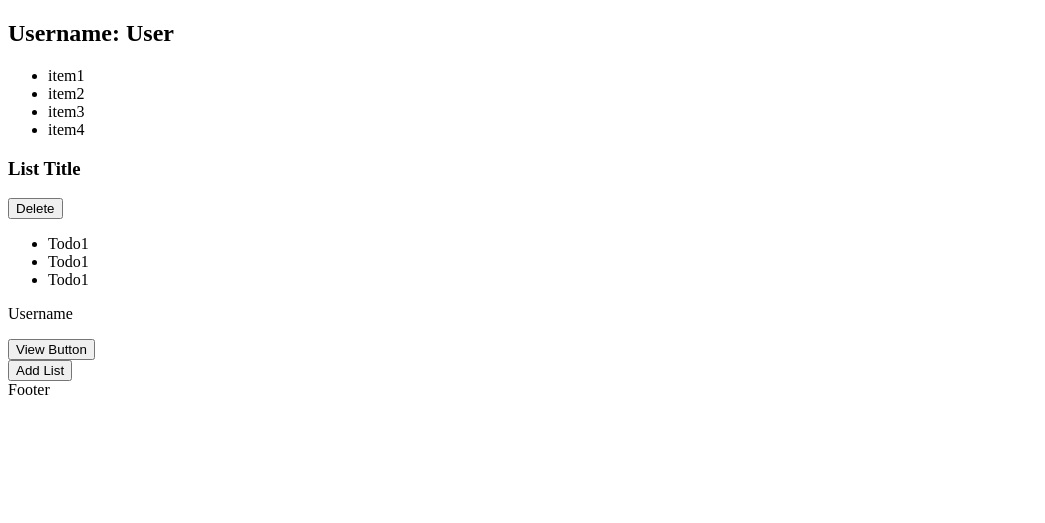
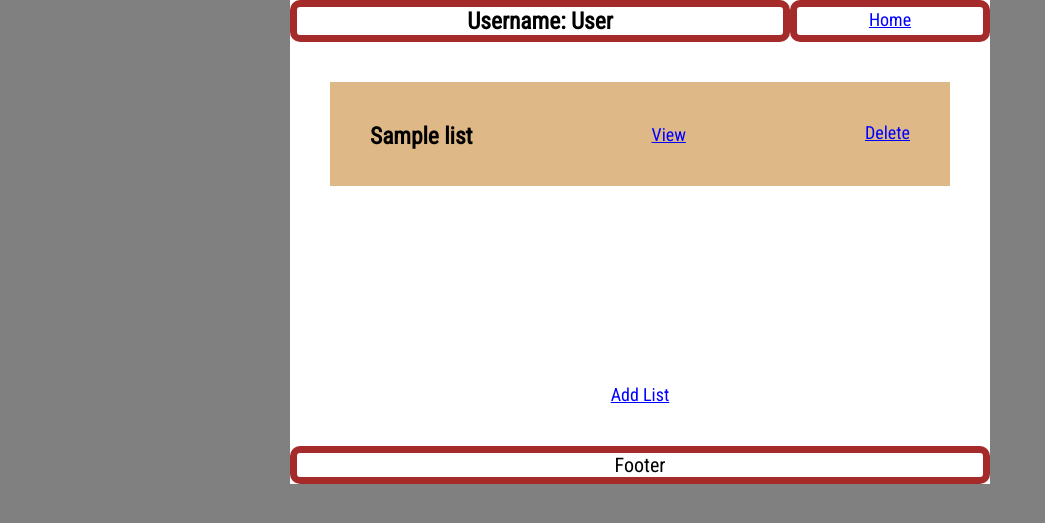
Before and after one commit to 99050823/Blok-4, a PHP site: page / in a window 1280 px wide. Shown: the top 523 px of the page, without its empty margins (0-1045 px from the left). Run offline with PHP 8.4, Linux system fonts and the light colour scheme; tables that the repository leaves empty or names only in its code hold one stand-in row (values such as "Sample post").

Commit message:
Commit - TO-DO : Added more PHP
- Added a list add button.
- List data from a form to the database.
- Added functionality to fetch list data and position it on the index.
- Added some more styling to the list elements.
- Added functionality to delete lists
- Added functionality to view a specific list.

```diff
--- /dev/null
+++ b/To-Do - Project/PHP/connect.php
@@ -0,0 +1,17 @@
+<?php
+
+    $servername = "localhost";
+    $username = "root";
+    $password = "root";
+    $database = "to-do";
+
+    $conn = new mysqli($servername, $username, $password, $database);
+    $testVal = "conn Test";
+
+    if ($conn->connect_error) {
+        die("Connection failed: " . $conn->connect_error);
+    } else {
+        echo "<script>console.log('Connected successfully')</script>";
+    }
+
+?>
--- a/To-Do - Project/Style/style.css
+++ b/To-Do - Project/Style/style.css
@@ -0,0 +1,83 @@
+* {
+    margin: 0;
+    padding: 0;
+}
+
+body {
+    display: flex;
+    justify-content: center;
+    font-size: 20px;
+    background-color: gray;
+    font-family: 'Roboto Condensed', sans-serif;
+}
+
+.container {
+    text-align: center;
+    background-color: white;
+}
+
+header {
+    width: 700px;
+    display: grid;
+    grid-template-columns: 500px 200px;
+}
+
+.nav {
+    list-style-type: none;
+}
+
+.nav li {
+    display: inline;
+}
+
+.first, .second, footer {
+    border: 7px solid brown;
+    border-radius: 10px;
+}
+
+section {
+    padding-top: 40px;
+    padding-bottom: 40px;
+}
+
+.scrollable {
+    overflow-y: scroll;
+    height: 300px;
+}
+
+.list {
+    background-color: burlywood;
+    margin-right: 40px;
+    margin-left: 40px;
+    padding: 40px;
+}
+
+.list .delete {
+    float: inline-end;
+}
+
+.list h3 {
+    float: inline-start;
+}
+
+.nav li:hover {
+    background-color: cadetblue;
+    color: white;
+}
+
+a {
+    font-size: 18px;
+    color: blue;
+    text-decoration: underline;
+}
+
+.back {
+    font-size: 16px;
+    position: relative;
+    right: 8.5cm;
+    bottom: 1.75cm;
+}
+
+h2 {
+    text-decoration: underline;
+}
--- a/To-Do - Project/index.php
+++ b/To-Do - Project/index.php
@@ -1,25 +1,28 @@
 <!DOCTYPE html>
 <html lang="en">
+<?php require 'PHP/connect.php';?>
+<?php require 'PHP/database.php';?>
 <head>
     <meta charset="UTF-8">
     <meta http-equiv="X-UA-Compatible" content="IE=edge">
     <meta name="viewport" content="width=device-width, initial-scale=1.0">
     <title>ToDo list</title>
+    <link rel="stylesheet" href="Style/style.css">
+    <link rel="preconnect" href="https://fonts.googleapis.com">
+    <link rel="preconnect" href="https://fonts.gstatic.com" crossorigin>
+    <link href="https://fonts.googleapis.com/css2?family=Roboto+Condensed&display=swap" rel="stylesheet">
 </head>
 <body>
 
     <div class="container">
         <header>
-            <div>
-                <h2>Username: User</h2>
+            <div class="first">
+                <h3>Username: User</h3>
             </div>
 
-            <div>
-                <ul>
-                    <li>item1</li>
-                    <li>item2</li>
-                    <li>item3</li>
-                    <li>item4</li>
+            <div class="second">
+                <ul class="nav">
+                    <li><a href="index.php">Home</a></li>
                 </ul>
             </div>
         </header>
@@ -27,25 +30,34 @@
         <section>
             <!-- LIST Elements -->
 
-            <div data-todo="list">
-                <h3>List Title</h3>
-                <button>Delete</button>
+            <?php
 
-                <ul>
-                    <li>Todo1</li>
-                    <li>Todo1</li>
-                    <li>Todo1</li>
-                </ul>
+                if (isset($_GET['pagina'])) {
+                    require "Pages/".$_GET['pagina'].".php";
+                } else {
+                    $list = getLists($conn);
 
-                <p>Username</p>
-                <button>View Button</button>
-            </div>
+                    echo "<div class='scrollable'>";
+                    while($row = $list->fetch_assoc()) {
 
-            <button>Add List</button>
+                        echo "<div class='list'>
+                            <a href='index.php?pagina=delete&list_name=".$row['list_name']."&id=".$row['id']."' class='delete'>Delete</a>
+                            <h3>".$row['list_name']."</h3>
+
+                            <a href='index.php?pagina=view&id=".$row['id']."' class='view'>View</a>
+                        </div><br>";
+                    }
+                    echo "</div>";
+
+
+                    echo "<a href='index.php?pagina=addList'>Add List</a>";
+                }
+
+            ?>
+
         </section>
 
         <footer>Footer</footer>
     </div>
-
 </body>
 </html>
```
Also changed, not shown: To-Do - Project/PHP/database.php (added, +51 -0 lines), To-Do - Project/Pages/addList.php (added, +17 -0 lines), To-Do - Project/Pages/addTodo.php (added, +30 -0 lines), To-Do - Project/Pages/delete.php (added, +18 -0 lines), To-Do - Project/Pages/view.php (added, +16 -0 lines).
